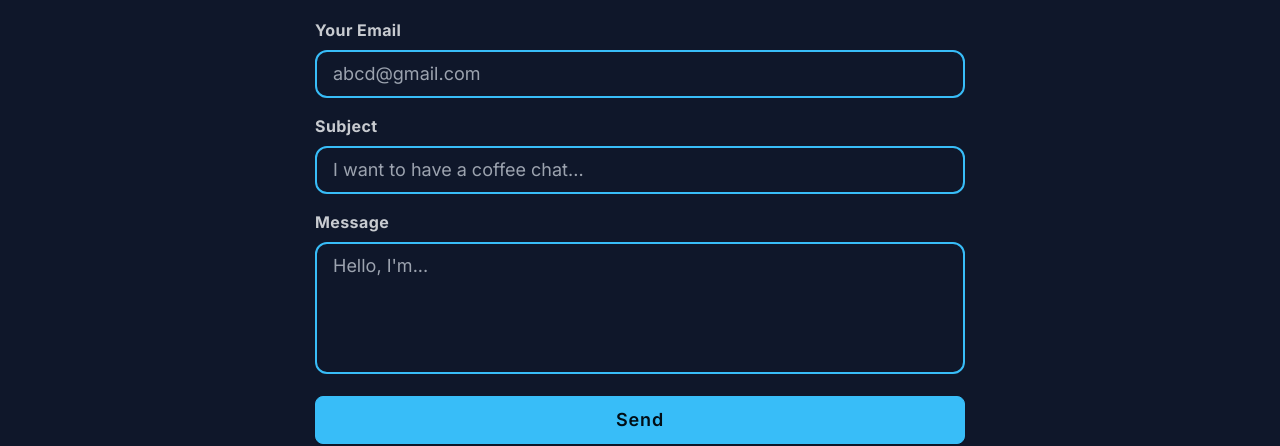
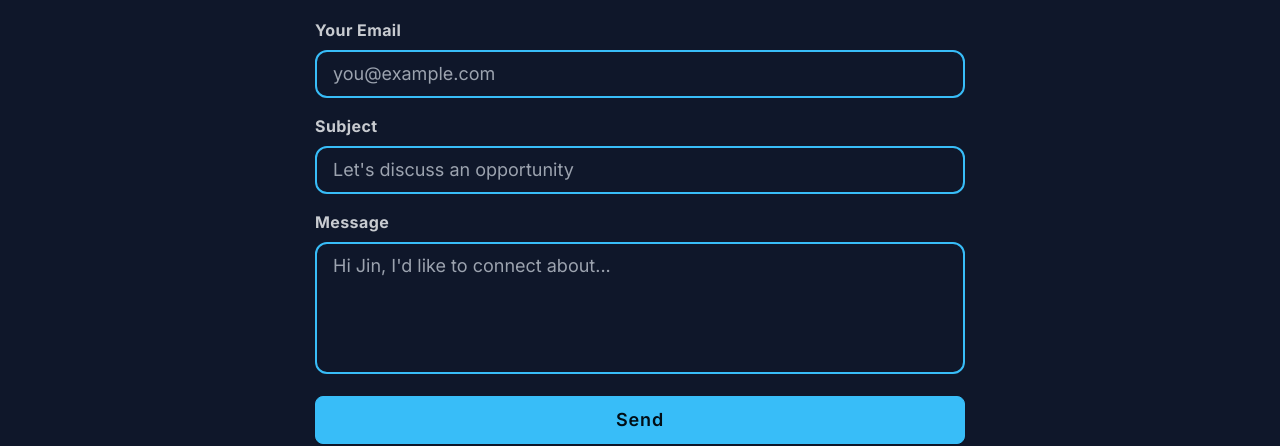
Before and after one commit to jake5007/portfolio_website, a Next.js app: page / in a window 1280 px wide. Shown: the part 4298-4744 px from the top of the page. Built offline with nearby package versions, Linux system fonts and the light colour scheme.

Commit message:
content: refine Contact form placeholders without changing behavior

```diff
--- a/components/Contact.tsx
+++ b/components/Contact.tsx
@@ -95,19 +95,19 @@ const Contact = () => {
           name="email"
           type="email"
           maxLength={CONTACT_LIMITS.email}
-          placeholder="abcd@gmail.com"
+          placeholder="you@example.com"
         />
         <InputContainer
           label="Subject"
           name="subject"
           type="text"
           maxLength={CONTACT_LIMITS.subject}
-          placeholder="I want to have a coffee chat..."
+          placeholder="Let's discuss an opportunity"
         />
         <InputContainer
           label="Message"
           name="message"
-          placeholder="Hello, I'm..."
+          placeholder="Hi Jin, I'd like to connect about..."
           textarea
           maxLength={CONTACT_LIMITS.message}
         />
```
